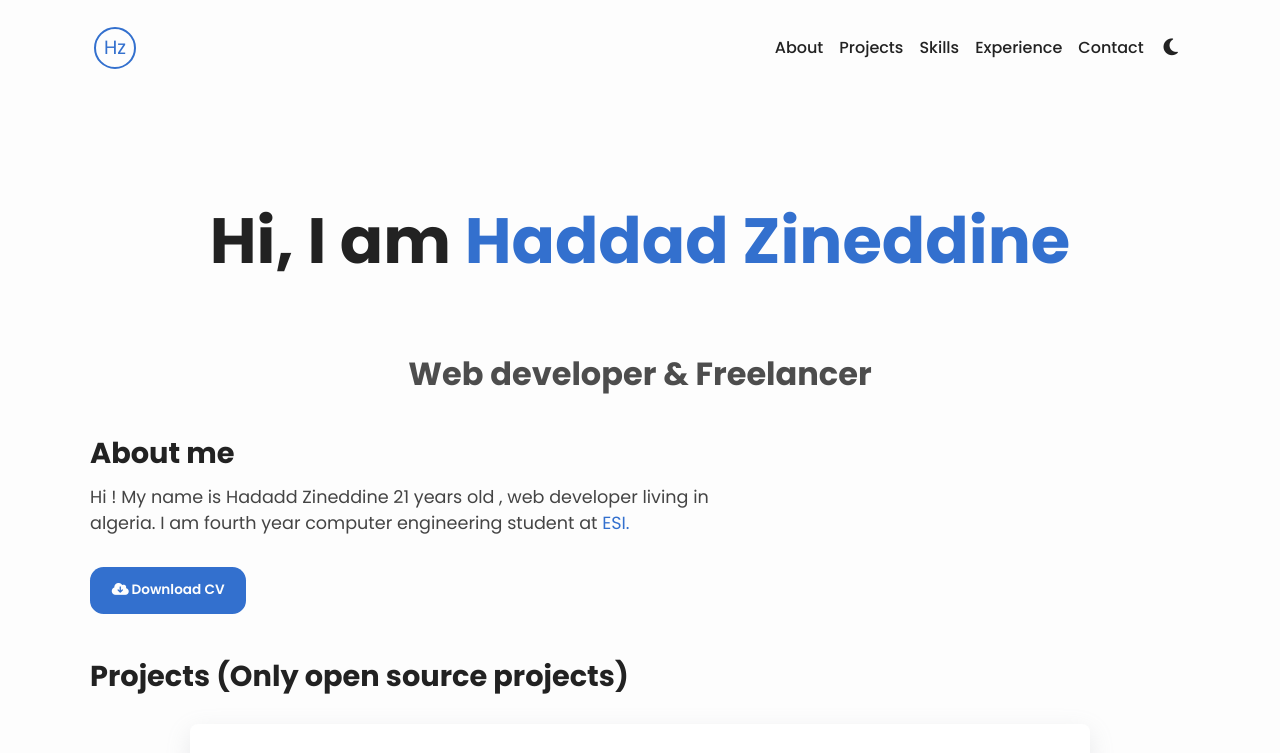
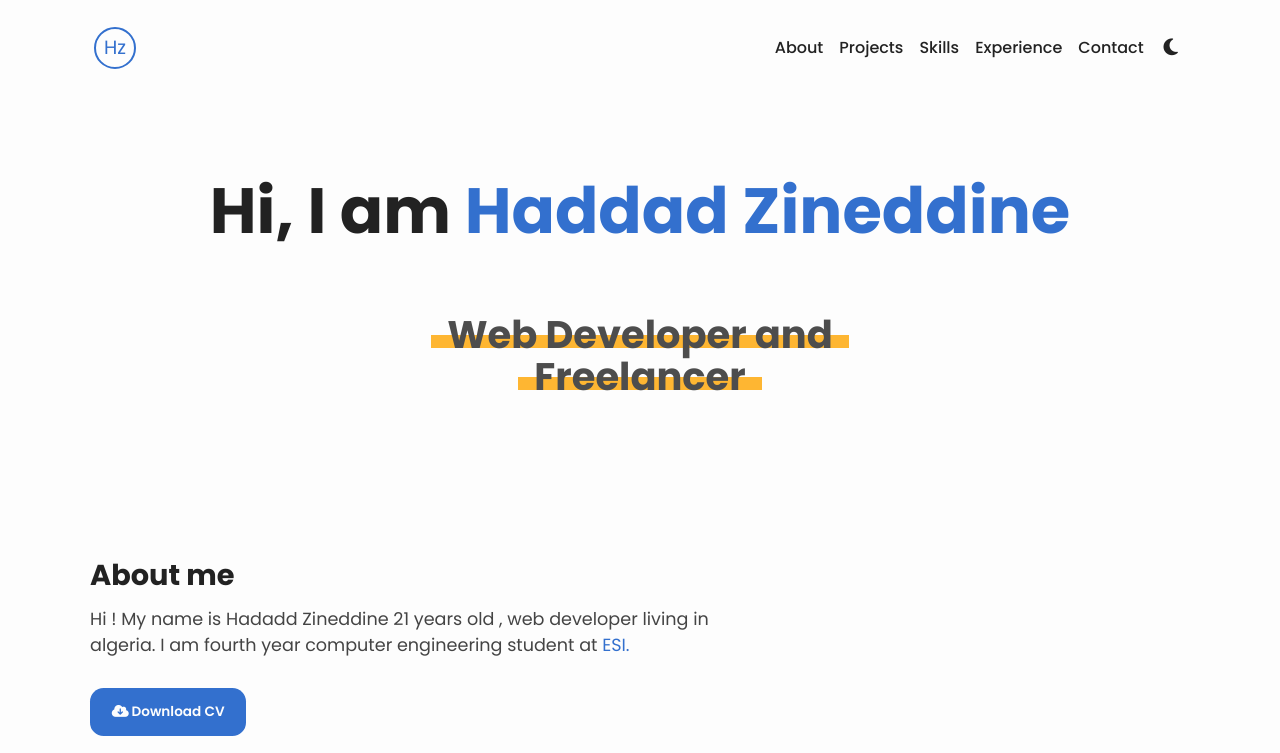
Before and after one commit to haddadzineddine/haddadzineddine.github.io, a website built with webpack: page src/index.html in a window 1280 px wide. Shown: the top 753 px of the page. Built offline with nearby package versions, Linux system fonts and the light colour scheme.

Commit message:
final vesion --portfolio zineddine.netifly.com

```diff
--- a/src/index.html
+++ b/src/index.html
@@ -46,9 +46,14 @@
     </header>
 
 
-    <h1 class="text-center title-h cover">
+    <h1 class="text-center title cover">
         Hi, I am <span class="brand">Haddad Zineddine</span><br/>
-        <h3 class="text-center  title-l ">Web developer & Freelancer</h3>
+
+        <h2 class="padded-multi-line job">
+            <span>
+              <span>Web Developer and Freelancer</span>
+            </span>
+        </h2>
     </h1>
 
 
--- a/src/index.js
+++ b/src/index.js
@@ -11,6 +11,11 @@ import scroll from './modules/scroll';
 import { toggleTheme, addBodyClass, addBtnClass } from './modules/toggleTheme';
 import displayList from './modules/displayList';
 
+
+
+
+
+
 const btnHamburger = document.querySelector('.fa-bars');
 const btnTheme = document.querySelector('.fa-moon');
 
--- a/src/styles/index.css
+++ b/src/styles/index.css
@@ -90,11 +90,6 @@ h4 {
     text-align: center;
 }
 
-.title-l {
-    opacity: 0.8;
-    font-size: 2em;
-}
-
 .brand {
     color: var(--primary);
 }
@@ -103,11 +98,7 @@ h4 {
     padding: 80px;
 }
 
-.title-h {
-    margin-top: 30px;
-}
-
-h1 {
+.h1 {
     font-size: 4rem;
 }
 
@@ -352,6 +343,10 @@ footer small {
     }
 }
 
+.about {
+    margin-top: 6em;
+}
+
 @media (max-width: 580px) {
     nav ul {
         flex-direction: column;
@@ -374,7 +369,7 @@ footer small {
     .hero,
     .hero-about,
     section {
-        margin-top: 2.5em;
+        margin-top: 0.2em;
     }
     .hero {
         padding-bottom: 1em;
@@ -693,6 +688,25 @@ nav .link {
     opacity: 0.8;
 }
 
+.title {
+    font-size: 5vw;
+}
+
+.job {
+    font-size: 3vw;
+    opacity: 0.8;
+    margin-top: -50px;
+}
+
+@media only screen and (max-width: 768px) {
+    .title {
+        font-size: 1.6em;
+    }
+    .job {
+        font-size: 1em;
+    }
+}
+
 .circular-img {
     display: inline-block;
     padding: 10px;
@@ -778,3 +792,32 @@ ul.tl li .timestamp {
     text-align: right;
     font-size: 12px;
 }
+
+h2.padded-multi-line {
+    text-align: center;
+    font-weight: bold;
+    width: 50%;
+    margin: 1em auto;
+    position: relative;
+    top: -2em;
+}
+
+.padded-multi-line>span {
+    /*   display: inline; */
+    box-shadow: 0 .35em 0 0 orange, 0 .35em 0 0 orange;
+    /*   padding: 0 10px 0 10px; */
+    /*   position: relative; */
+    /*   left: .7em; */
+}
+
+.padded-multi-line span span {
+    position: relative;
+    top: .68em;
+    /*   left: -.35em; */
+    /*   display: inline; */
+    /*   white-space: pre-wrap; */
+    padding: 0 1rem;
+    -webkit-box-decoration-break: clone;
+    box-decoration-break: clone;
+    /*   box-shadow: .7em 0 0 -.33em orange, -.7em 0 0 -.33em orange; */
+}
```
